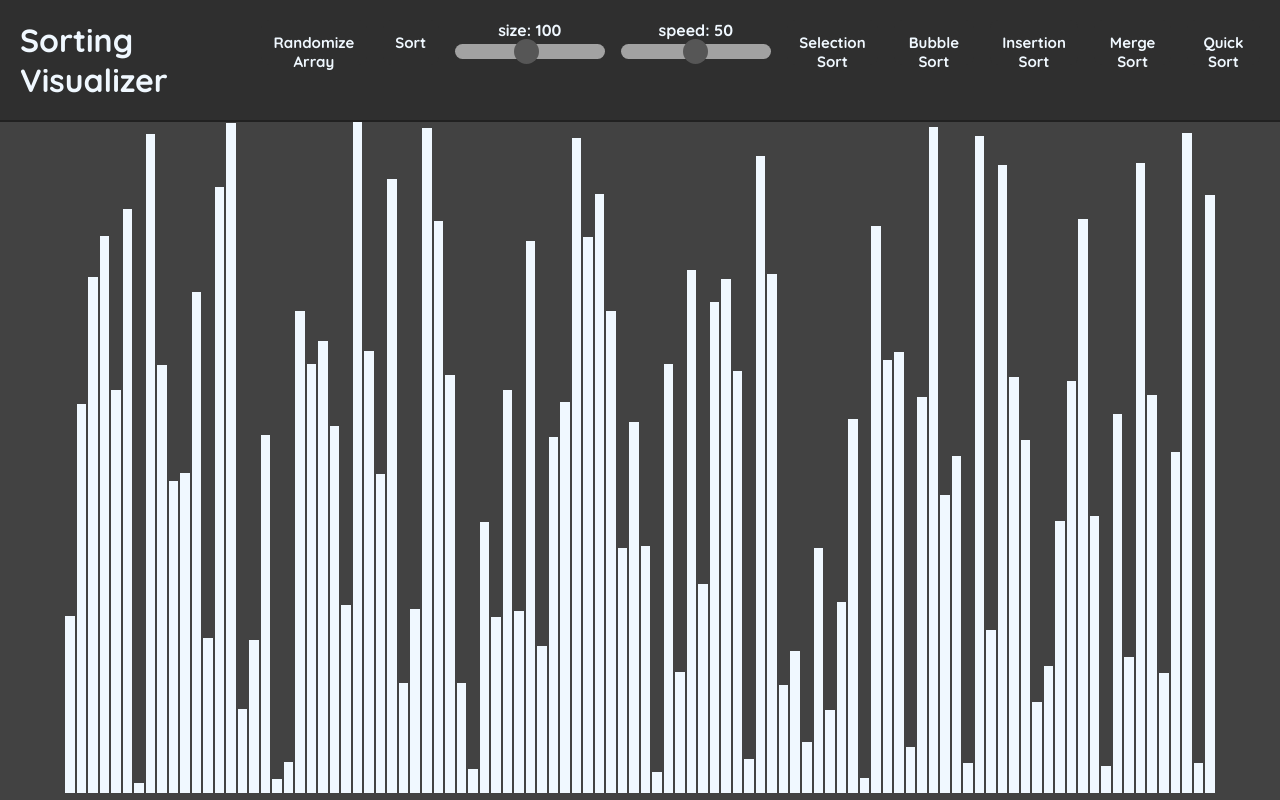
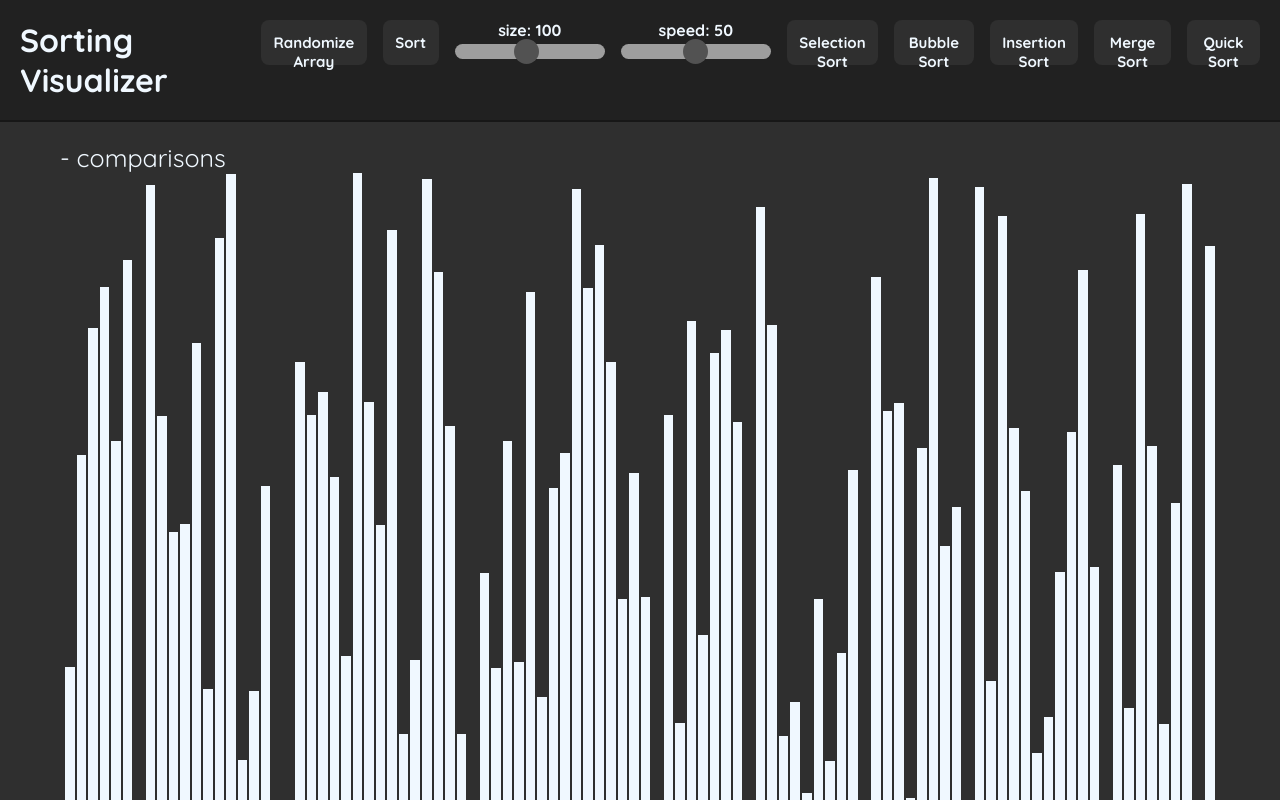
Before and after one commit to nathansc0de/Sorting-visualizer, a React (Create React App) app: page / in a window 1280 px wide. Built offline with nearby package versions, Linux system fonts and the light colour scheme.

Commit message:
added the selection of an algorithm and other adjustments

```diff
--- a/src/App.js
+++ b/src/App.js
@@ -11,20 +11,26 @@ function App() {
   //state to hold the current array
   const [currentArray, setCurrentArray] = useState(newArray(sizeValue));
 
+  //state to hold the selected sorting algorithm
+  const [sortType, setSortType] = useState('');
+
+  //state to hold the num of comparisons made
+  const [comparisons, setComparisons] = useState('-');
+
   //update the state when the sliders change
   const handleSizeChange = (event) => {
     setSizeValue(event.target.value);
     setCurrentArray(newArray(event.target.value));
-  }
+  };
   const handleSpeedChange = (event) => {
     setSpeedValue(event.target.value);
-  }
+  };
 
   //creates new array based on size passed in
   function newArray(size) {
     const array = [];
-    for(let i = 0; i < size; i++) {
-      array.push(randomInt(1, 700)) //random height between 1 and 700 pixels
+    for (let i = 0; i < size; i++) {
+      array.push(randomInt(1, 700)); //random height between 1 and 700 pixels
     }
 
     return array;
@@ -33,7 +39,7 @@ function App() {
   //re-randomizes the array
   const randomizeArray = () => {
     setCurrentArray(newArray(sizeValue));
-  }
+  };
 
   //returns random int between min and max
   function randomInt(min, max) {
@@ -46,27 +52,46 @@ function App() {
         <div className="menu">
           <h1>Sorting Visualizer</h1>
           <div className="options">
-            <button onClick={randomizeArray}>Randomize Array</button>
-            <button>Sort</button>
+            <button className="randomize-btn" onClick={randomizeArray}>Randomize Array</button>
+            <button className="sort-btn">Sort</button>
 
             <div className="slider1">
               {'size: ' + sizeValue}
-              <input type="range" className="slider" min="10"
-              max="200" value={sizeValue} onChange={handleSizeChange} id="arraySize"/>
+              <input
+                type="range"
+                className="slider"
+                min="10"
+                max="200"
+                value={sizeValue}
+                onChange={handleSizeChange}
+                id="arraySize"
+              />
             </div>
             <div className="slider2">
               {'speed: ' + speedValue}
-              <input type="range" className="slider" min="1"
-              max="100" value={speedValue} onChange={handleSpeedChange} id="sortSpeed"/>
+              <input
+                type="range"
+                className="slider"
+                min="1"
+                max="100"
+                value={speedValue}
+                onChange={handleSpeedChange}
+                id="sortSpeed"
+              />
             </div>
 
-            {/* select type of sort */}
-            <button>Selection Sort</button>
-            <button>Bubble Sort</button>
-            <button>Insertion Sort</button>
-            <button>Merge Sort</button>
-            <button>Quick Sort</button>
+            {/* Select type of sort */}
+            <button className={`button ${sortType === 'Selection Sort' ? 'btn-pressed' : ''}`} onClick={() => setSortType('Selection Sort')}>Selection Sort</button>
+            <button className={`button ${sortType === 'Bubble Sort' ? 'btn-pressed' : ''}`} onClick={() => setSortType('Bubble Sort')}>Bubble Sort</button>
+            <button className={`button ${sortType === 'Insertion Sort' ? 'btn-pressed' : ''}`} onClick={() => setSortType('Insertion Sort')}>Insertion Sort</button>
+            <button className={`button ${sortType === 'Merge Sort' ? 'btn-pressed' : ''}`} onClick={() => setSortType('Merge Sort')}>Merge Sort</button>
+            <button className={`button ${sortType === 'Quick Sort' ? 'btn-pressed' : ''}`} onClick={() => setSortType('Quick Sort')}>Quick Sort</button>
           </div>
+        </div>
+
+        <div className="info">
+          <p>{comparisons} comparisons</p>
+          <h1>{sortType}</h1>
         </div>
 
         {/* Visualization area */}
@@ -78,9 +103,9 @@ function App() {
                 key={idx}
                 style={{
                   height: `${value}px`,
-                width: `${1800/sizeValue}px`,
-                marginLeft: `${100/sizeValue}px`,
-                marginRight: `${100/sizeValue}px`
+                  width: `${1800 / sizeValue}px`,
+                  marginLeft: `${100 / sizeValue}px`,
+                  marginRight: `${100 / sizeValue}px`
                 }}
               ></div>
             ))}
--- a/src/index.css
+++ b/src/index.css
@@ -3,7 +3,7 @@
 /* base styles */
 
 body {
-  background-color: #424242;
+  background-color: #2f2f2f;
   position: fixed;
   right: 0;
   left: 0;
@@ -30,18 +30,23 @@ body {
 .menu {
   display: flex;
   padding: 20px;
-  border-bottom: 2px solid #212121;
-  background-color: #2f2f2f;
+  border-bottom: 2px solid #171717;
+  background-color: #212121;
 }
+
 .menu h1 {
   color: rgb(240, 248, 255);
 }
+
+/* options styles */
+
 .options {
   display: flex;
   max-height: 45px;
   margin-left: auto;
 }
-.options button {
+
+.button, .randomize-btn, .sort-btn {
   font-size: 15px;
   font-weight: bold;
   margin-left: 16px;
@@ -55,8 +60,13 @@ body {
   border-radius: 8px;
 }
 
-.options button:hover {
+.button:hover, .randomize-btn:hover, .sort-btn:hover {
   background-color: #424242;
+  color: rgb(240, 248, 255);
+}
+
+.btn-pressed, .btn-pressed:hover {
+  background-color: #676767;
   color: rgb(240, 248, 255);
 }
 
@@ -104,6 +114,26 @@ body {
   cursor: pointer;
 }
 
+/* info */
+
+.info {
+  display: flex;
+  margin-top: 20px;
+}
+
+.info p {
+  color: rgb(240, 248, 255);
+  font-size: 25px;
+  margin-left: 60px;
+}
+
+.info h1 {
+  color: rgb(240, 248, 255);
+  margin-left: auto;
+  margin-right: 210px;
+  text-align: center;
+}
+
 /* array */
 
 .visual {
```
Lines whose indentation alone changed are shown as unchanged.
